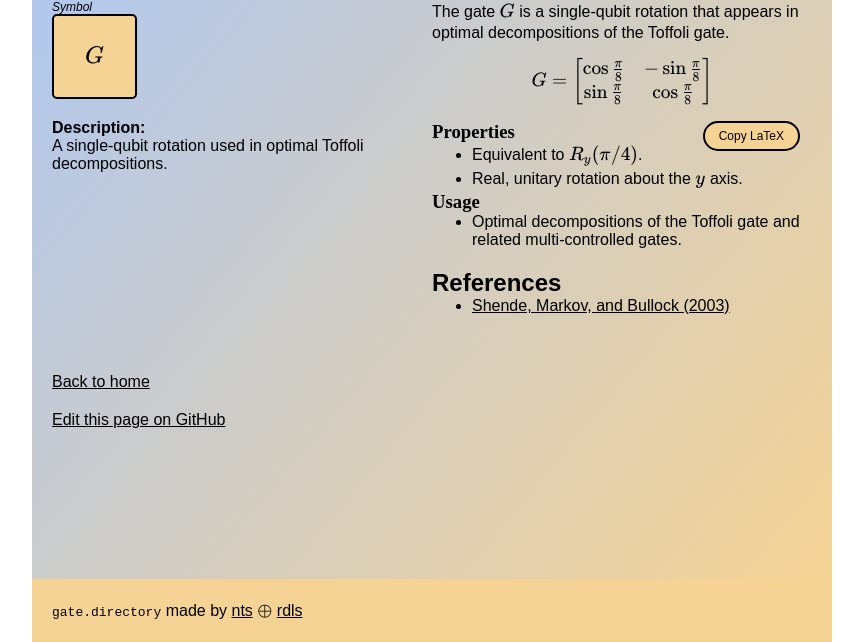
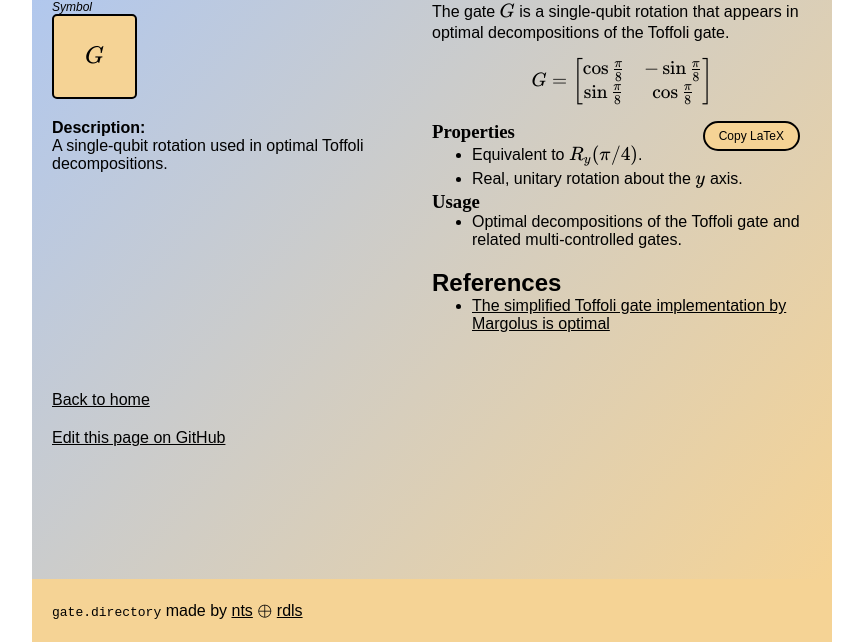
Before and after one commit to natestemen/gate.directory, an Eleventy site: page gates/toff-decomp.md in a window 1280 px wide. Shown: the part 158-800 px from the top of the page, without its empty margins (208-1071 px from the left). Built offline with nearby package versions, Linux system fonts and the light colour scheme; Eleventy itself is replaced by a stand-in of ours; files that its build step writes are made by us from their sources; a web font is replaced by a local one; what markdown-it-attrs would draw is missing.

Commit message:
fix G reference

```diff
--- a/gates/toff-decomp.md
+++ b/gates/toff-decomp.md
@@ -29,4 +29,4 @@ $$
 
 ## References
 
-- [Shende, Markov, and Bullock (2003)](https://arxiv.org/abs/quant-ph/0312225)
+- [The simplified Toffoli gate implementation by Margolus is optimal](https://arxiv.org/abs/quant-ph/0312225)
```
